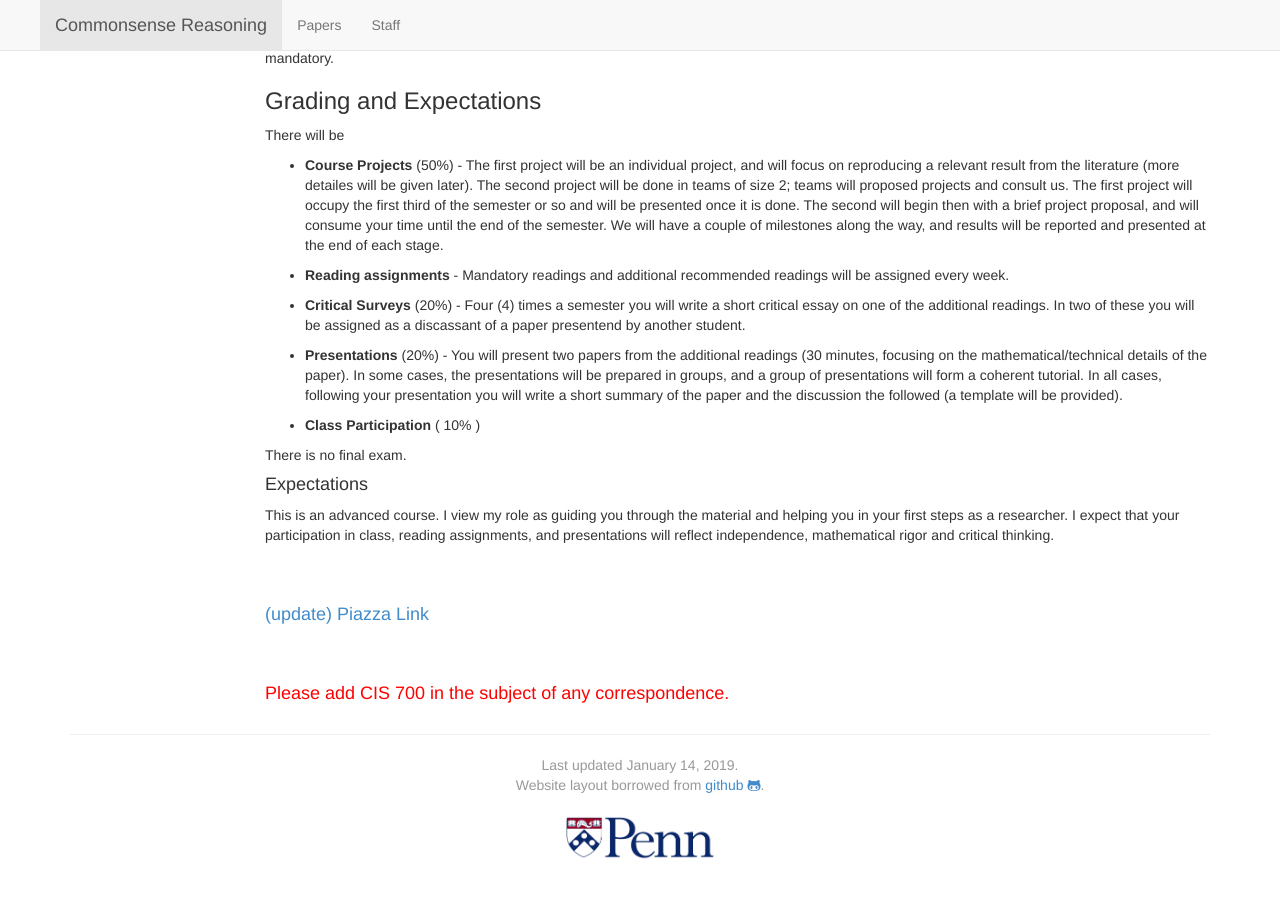
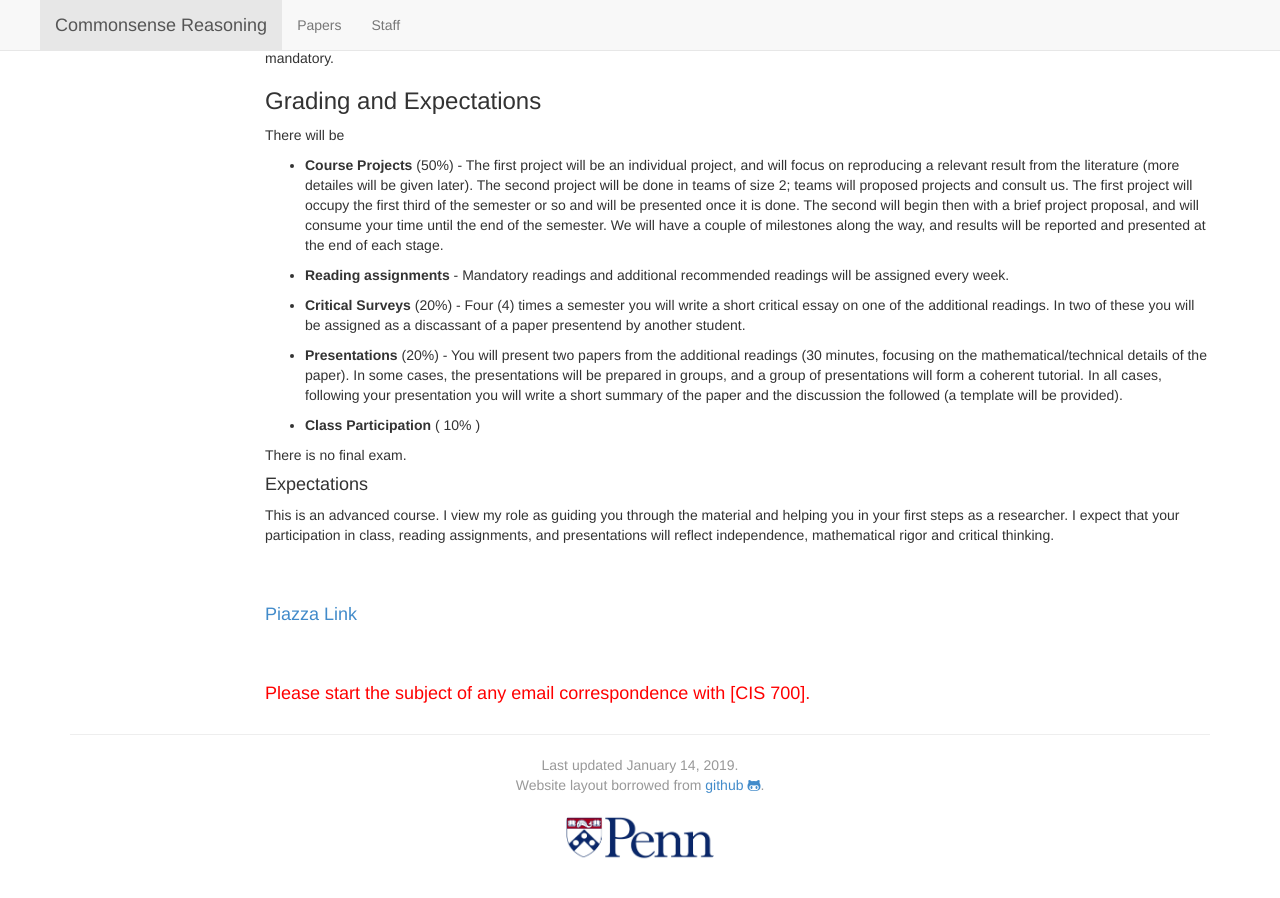
Before and after one commit to nitishgupta/cis700dr, a Jekyll site: the page built from index.md, in a window 1280 px wide and 900 px high, scrolled down 547 px. Built offline with Jekyll 4.4.1, drawn with Linux system fonts in a browser that asks for light colours; nearby versions of some CDN libraries.

Commit message:
index update

```diff
--- a/index.md
+++ b/index.md
@@ -43,7 +43,7 @@ There is no final exam.
 This is an advanced course. I view my role as guiding you through the material and helping you in your first steps as a researcher. I expect that your participation in class, reading assignments, and presentations will reflect independence, mathematical rigor and critical thinking.
 
 <br><br>
-#### [(update) Piazza Link](http://piazza.com/upenn/fall2017/cis700006)
+#### [Piazza Link](https://piazza.com/class/jqwu2evpoa06mj){:target="_blank"}
 <br><br>
 
-#### <font color="red">Please add CIS 700 in the subject of any correspondence.<font color="red">
+#### <font color="red">Please start the subject of any email correspondence with [CIS 700].<font color="red">
```
